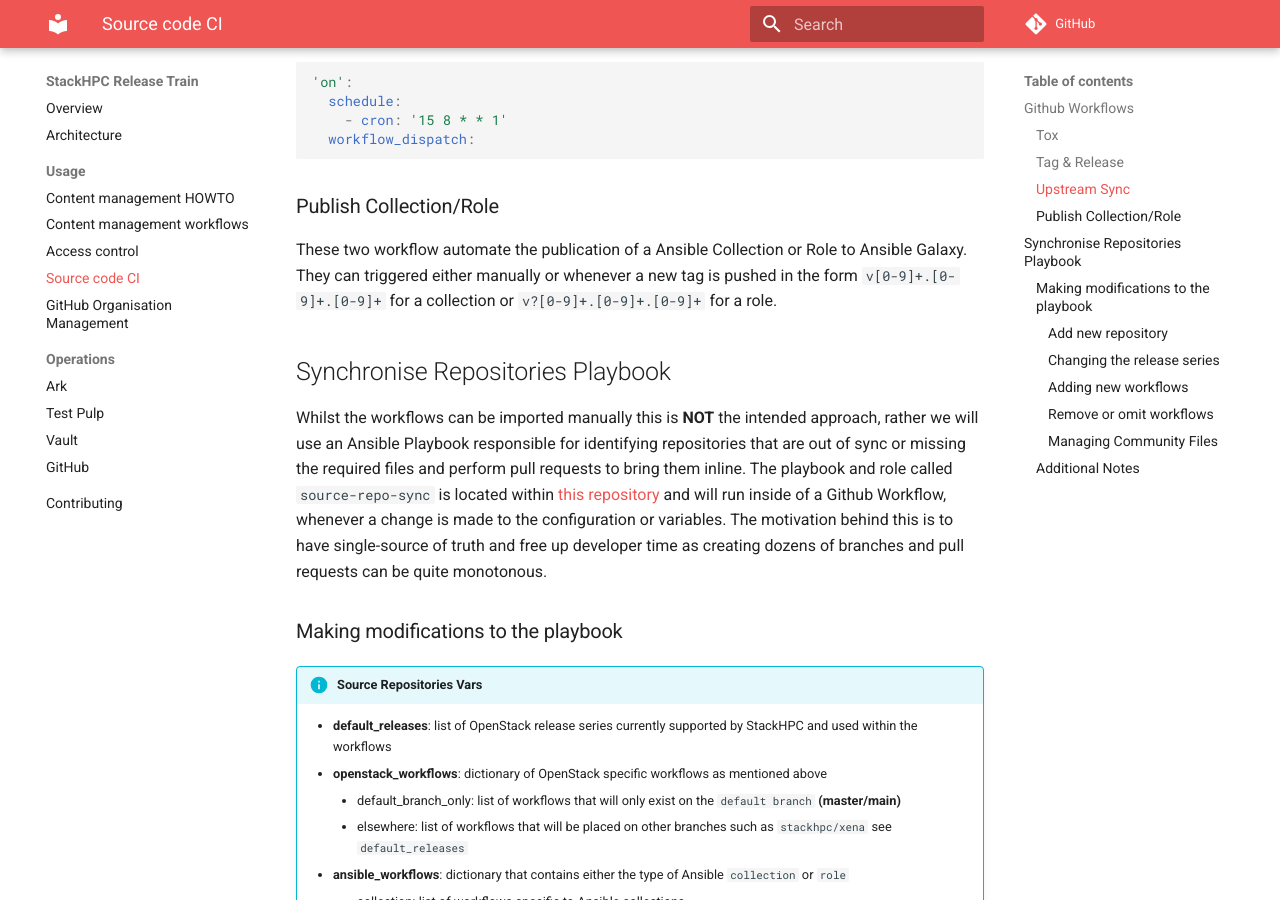
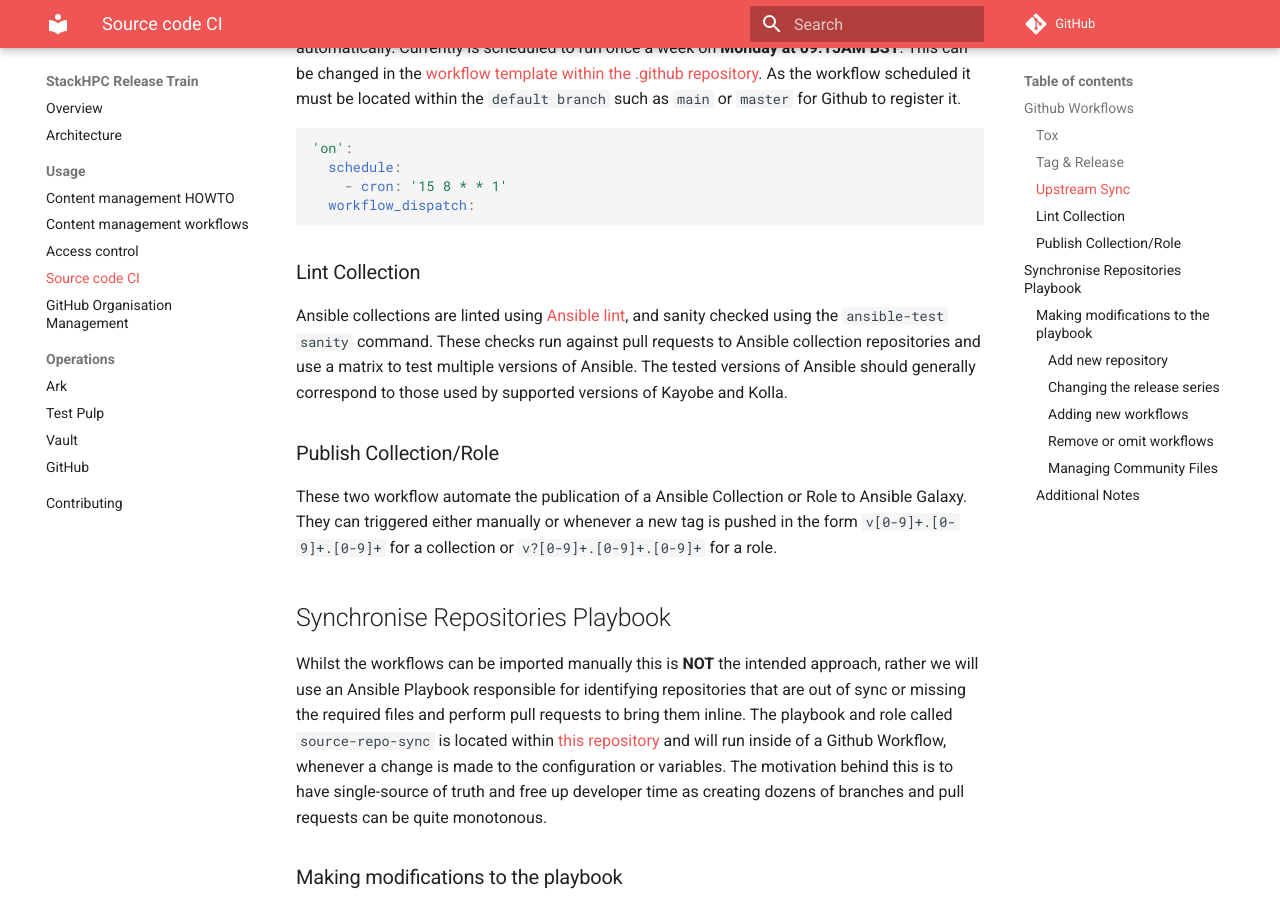
Before and after one commit to stackhpc/stackhpc-release-train, an MkDocs documentation site: the page built from docs/usage/source-code-ci.md, in a window 1280 px wide and 900 px high, scrolled down 1990 px. Built offline with MkDocs 1.6.1 and Material for MkDocs 9.7.7, drawn with Linux system fonts in a browser that asks for light colours; comment, search, counter and statistics services are not loaded; some of the changed text lies outside the part shown.

Commit message:
Add a workflow template that lints Ansible collections
This uses the new reusable collection linter workflow in .github repo.

````diff
--- a/docs/usage/source-code-ci.md
+++ b/docs/usage/source-code-ci.md
@@ -15,6 +15,7 @@ The table below contains the different workflows with a description of each and
 | **Upstream Sync**      | Keep our downstream fork up-to-date with the upstream counterpart                           | OpenStack            |
 | **Tag & Release**      | Generate an new tag and accompanying release whenever a commit is pushed to select branches | OpenStack            |
 | **Tox**                | Perform linting and unit testing                                                            | OpenStack            |
+| **Lint Collection**    | Perform linting and sanity checks on Ansible collections                                    | Ansible (Collection) |
 | **Publish Role**       | Publish the Ansible Role on Ansible Galaxy                                                  | Ansible (Role)       |
 | **Publish Collection** | Publish the Ansible Collection on Ansible Galaxy                                            | Ansible (Collection) |
 
@@ -59,6 +60,12 @@ This can be changed in the [workflow template within the .github repository](htt
     - cron: '15 8 * * 1'
   workflow_dispatch:
 ```
+
+### Lint Collection
+
+Ansible collections are linted using [Ansible lint](https://ansible.readthedocs.io/projects/lint/), and sanity checked using the `ansible-test sanity` command.
+These checks run against pull requests to Ansible collection repositories and use a matrix to test multiple versions of Ansible.
+The tested versions of Ansible should generally correspond to those used by supported versions of Kayobe and Kolla.
 
 ### Publish Collection/Role
 
````
Also changed, not shown: docs/architecture/index.md (+1 -0 lines), 2 other files.
